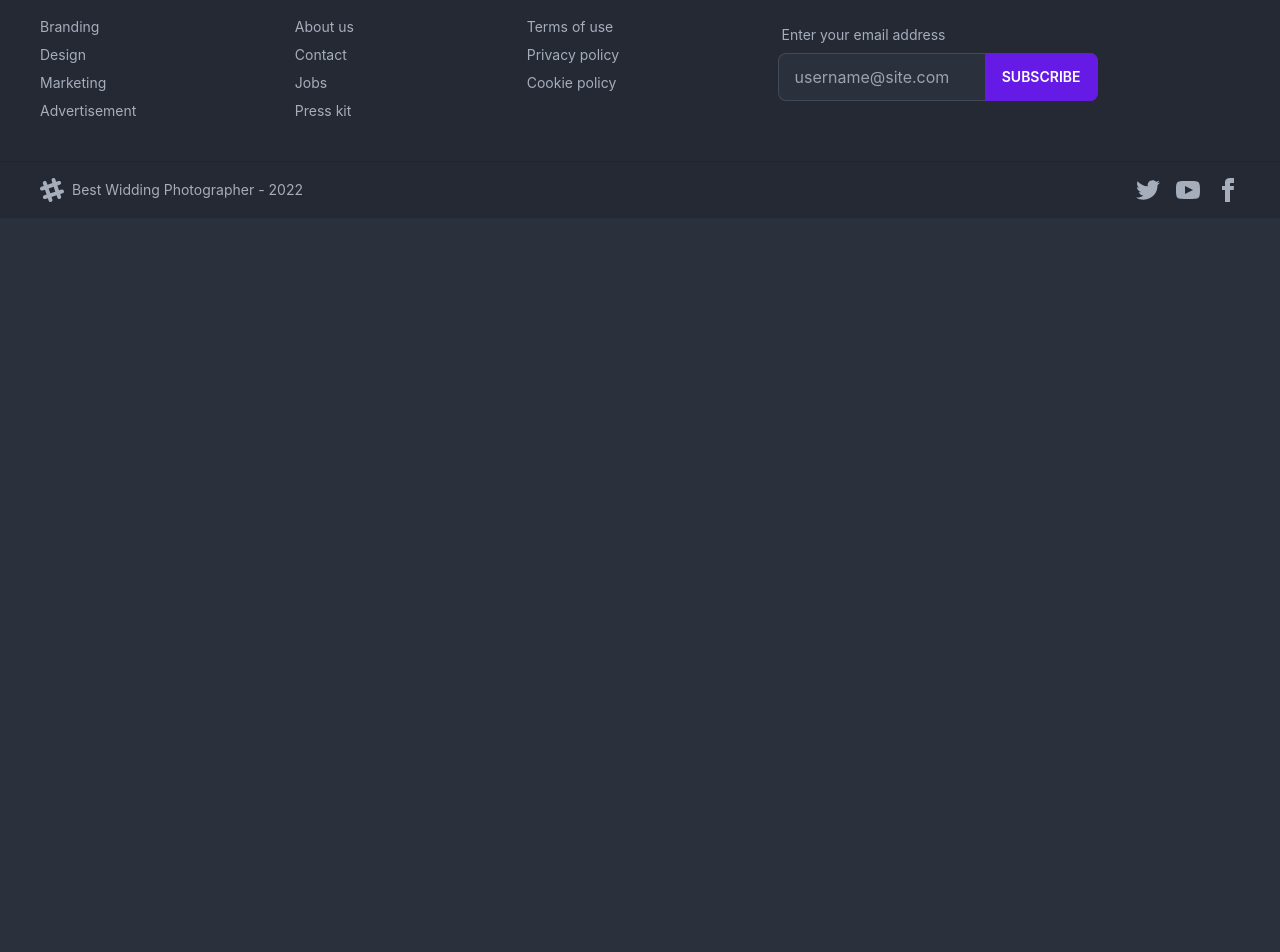
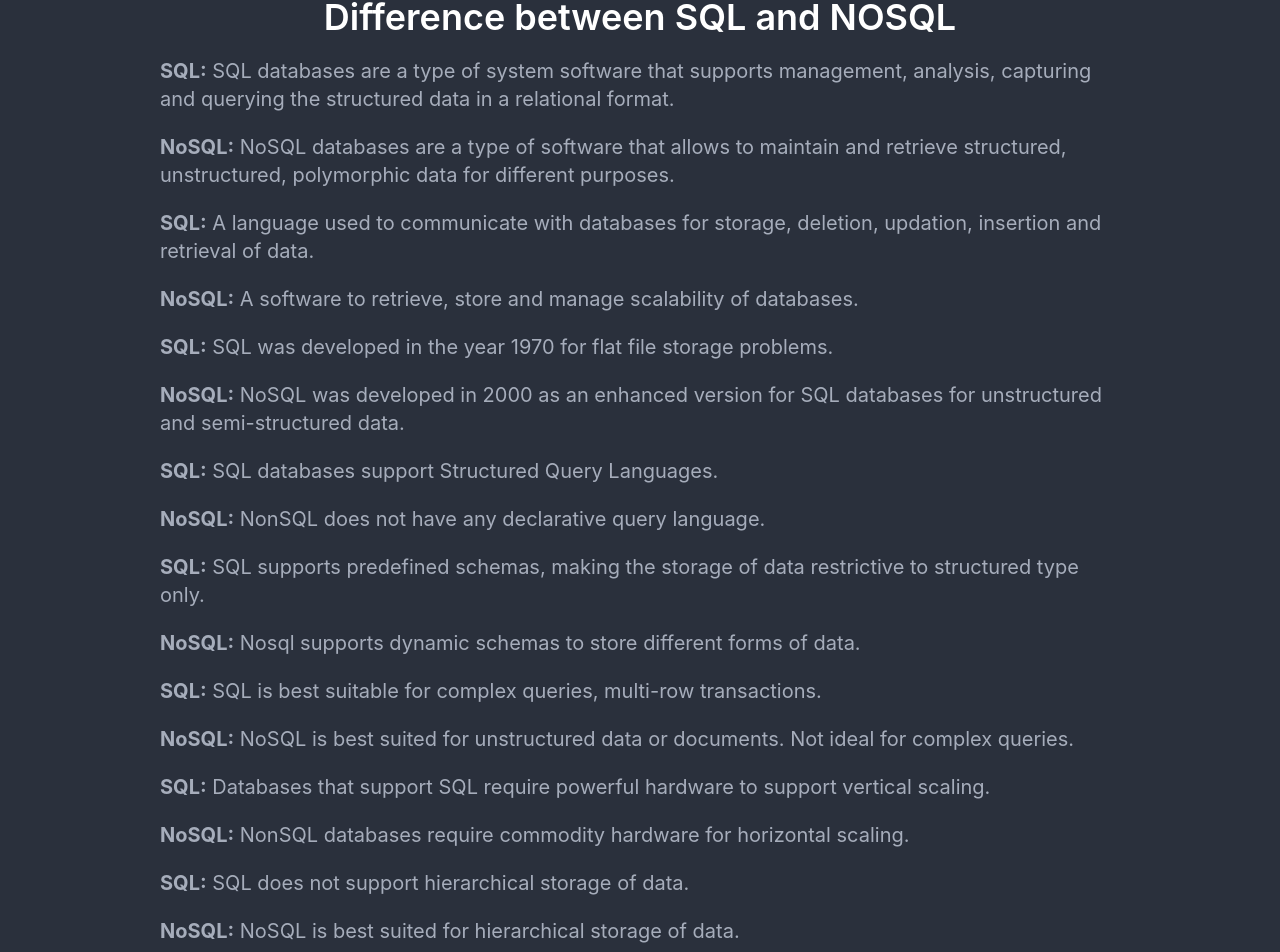
Before and after one commit to sl243/photography-client, a React (Create React App) app: page /blog in a window 1280 px wide. Shown: the part 149-1101 px from the top of the page. Before the commit the page ends 800 px from the top, so only its background shows below. Built offline with nearby package versions, Linux system fonts and the light colour scheme; no server answers.

Commit message:
added user review updated

```diff
--- a/src/Pages/Blog/Blog.js
+++ b/src/Pages/Blog/Blog.js
@@ -2,8 +2,64 @@ import React from 'react';
 
 const Blog = () => {
     return (
-        <div>
-            <h1>This is Blog</h1>
+        <div className='mt-20'>
+            <div>
+                <h1 className='text-4xl text-center text-white font-semibold'>Difference between SQL and NOSQL</h1>
+                <p className='w-3/4 mx-auto text-xl mt-5'>
+                    <strong>SQL:</strong> SQL databases are a type of system software that supports management, analysis, capturing and querying the structured data in a relational format.
+                </p>
+                <p className='w-3/4 mx-auto text-xl mt-5'>
+                    <strong>NoSQL:</strong> NoSQL databases are a type of software that allows to maintain and retrieve structured, unstructured, polymorphic data for different purposes.
+                </p>
+                <p className='w-3/4 mx-auto text-xl mt-5'>
+                    <strong>SQL:</strong> A language used to communicate with databases for storage, deletion, updation, insertion and retrieval of data.
+                </p>
+                <p className='w-3/4 mx-auto text-xl mt-5'>
+                    <strong>NoSQL:</strong> A software to retrieve, store and manage scalability of databases.
+                </p>
+                <p className='w-3/4 mx-auto text-xl mt-5'>
+                    <strong>SQL:</strong> SQL was developed in the year 1970 for flat file storage problems.
+                </p>
+                <p className='w-3/4 mx-auto text-xl mt-5'>
+                    <strong>NoSQL:</strong> NoSQL was developed in 2000 as an enhanced version for SQL databases for unstructured and semi-structured data.
+                </p>
+                <p className='w-3/4 mx-auto text-xl mt-5'>
+                    <strong>SQL:</strong> SQL databases support Structured Query Languages.
+                </p>
+                <p className='w-3/4 mx-auto text-xl mt-5'>
+                    <strong>NoSQL:</strong> NonSQL does not have any declarative query language.
+                </p>
+                <p className='w-3/4 mx-auto text-xl mt-5'>
+                    <strong>SQL:</strong> SQL supports predefined schemas, making the storage of data restrictive to structured type only.
+                </p>
+                <p className='w-3/4 mx-auto text-xl mt-5'>
+                    <strong>NoSQL:</strong> Nosql supports dynamic schemas to store different forms of data.
+                </p>
+                <p className='w-3/4 mx-auto text-xl mt-5'>
+                    <strong>SQL:</strong> SQL is best suitable for complex queries, multi-row transactions.
+                </p>
+                <p className='w-3/4 mx-auto text-xl mt-5'>
+                    <strong>NoSQL:</strong> NoSQL is best suited for unstructured data or documents. Not ideal for complex queries.
+                </p>
+                <p className='w-3/4 mx-auto text-xl mt-5'>
+                    <strong>SQL:</strong> Databases that support SQL require powerful hardware to support vertical scaling.
+                </p>
+                <p className='w-3/4 mx-auto text-xl mt-5'>
+                    <strong>NoSQL:</strong> NonSQL databases require commodity hardware for horizontal scaling.
+                </p>
+                <p className='w-3/4 mx-auto text-xl mt-5'>
+                    <strong>SQL:</strong> SQL does not support hierarchical storage of data.
+                </p>
+                <p className='w-3/4 mx-auto text-xl mt-5'>
+                    <strong>NoSQL:</strong> NoSQL is best suited for hierarchical storage of data.
+                </p>
+                <p className='w-3/4 mx-auto text-xl mt-5'>
+                    <strong>SQL:</strong> SQL databases can only be run on a single system and hence, does not follow distribution of data.
+                </p>
+                <p className='w-3/4 mx-auto text-xl mt-5'>
+                    <strong>NoSQL:</strong> NoSQL databases are designed to follow data distribution features like repetition, partition.
+                </p>
+            </div>
         </div>
     );
 };
--- a/src/Pages/MyReview/MyReview.js
+++ b/src/Pages/MyReview/MyReview.js
@@ -7,7 +7,7 @@ const MyReview = () => {
     const [myreviews, setMyreviews] = useState([])
 
     useEffect(() => {
-        fetch(`http://localhost:5000/reviews?email=${user?.email}`)
+        fetch(`https://shamim-photography-server.vercel.app/reviews?email=${user?.email}`)
         .then( res => res.json())
         .then( data => {
             setMyreviews(data)
@@ -18,7 +18,7 @@ const MyReview = () => {
     const handleDelete = id => {
         const procced = window.confirm('Are you sure, you want to cancle your order')
         if (procced) {
-            fetch(`http://localhost:5000/reviews/${id}`, {
+            fetch(`https://shamim-photography-server.vercel.app/reviews/${id}`, {
                 method: 'DELETE',
                 // // jwt token verify
                 // headers: {
@@ -40,21 +40,20 @@ const MyReview = () => {
 
     return (
         <div className='mt-20'>
-            <h1 className='text-3xl text-center mb-2'>You have {myreviews.length} Reviews</h1>
-            <div className="overflow-x-auto">
-                <table className="table">
+            <h1 className='text-3xl text-center text-white mb-2'>You have {myreviews.length} Reviews</h1>
+            <div className="overflow-x-auto w-full">
+                <table className="table w-full">
                     <thead className='w-100'>
                         <tr className='w-1/4'>
                             <th>
                             </th>
                             <th>Services</th>
                             <th>User Info</th>
-                            <th>Price</th>
-                            <th className='w-1/4'>Message</th>
+                            <th>Review</th>
                             <th>Status</th>
                         </tr>
                     </thead>
-                    <tbody className='w-1/4 mx-auto'>
+                    <tbody>
 
                         {
                             myreviews.map(myreview => <MyReviewDetails
--- a/src/Pages/MyReview/MyReviewDetails.js
+++ b/src/Pages/MyReview/MyReviewDetails.js
@@ -1,11 +1,12 @@
 import React, { useEffect, useState } from 'react';
+import { Link } from 'react-router-dom';
 
 const MyReviewDetails = ({ myreview, handleDelete }) => {
-    const { _id, serviceName, service, customer, phone, photoURL,message, price } = myreview;
+    const { _id, serviceName, service, customer, phone, photoURL,message } = myreview;
     const [reviewSevice, setReviewService] = useState({})
 
     useEffect(() => {
-        fetch(`http://localhost:5000/services/${service}`)
+        fetch(`https://shamim-photography-server.vercel.app/services/${service}`)
             .then(res => res.json())
             .then(data => setReviewService(data))
     }, [service])
@@ -49,19 +50,18 @@ const MyReviewDetails = ({ myreview, handleDelete }) => {
                     </div>
                 </div>
             </td>
-            <td>price</td>
             <th >
                 <td>{message}</td>
             </th>
             <th>
-                {/* <td>
-                    <button
-                        onClick={() => handleStatusUpdate(_id)}
+                <td>
+                    <Link to={`/updatereview/${_id}`}> <button
+                        // onClick={() => handleStatusUpdate(_id)}
                         className="btn btn-ghost">
-                        {status ? status : 'Panding'}
-                    </button>
-                </td> */}
-                <td>{price}</td>
+                        {/* {status ? status : 'Panding'} */}
+                        Edit Review
+                    </button></Link>
+                </td>
             </th>
         </tr >
     );
--- a/src/Pages/Reviews/Reviews.js
+++ b/src/Pages/Reviews/Reviews.js
@@ -28,7 +28,7 @@ const Reviews = () => {
         }
 
 
-        fetch('http://localhost:5000/reviews', {
+        fetch('https://shamim-photography-server.vercel.app/reviews', {
             method: 'POST',
             headers: {
                 'content-type': 'application/json',
--- a/src/Pages/ServiceDetails/ServiceDetails.js
+++ b/src/Pages/ServiceDetails/ServiceDetails.js
@@ -7,7 +7,7 @@ const ServiceDetails = () => {
     const [reviews, setReviews] = useState([])
 
     useEffect(() => {
-        fetch('http://localhost:5000/reviews')
+        fetch('https://shamim-photography-server.vercel.app/reviews')
             .then(res => res.json())
             .then(data => {
                 setReviews(data)
--- a/src/Pages/Services/Services.js
+++ b/src/Pages/Services/Services.js
@@ -6,7 +6,7 @@ const Services = () => {
     const [services, setServices] = useState([])
 
     useEffect(() => {
-        fetch('http://localhost:5000/services')
+        fetch('https://shamim-photography-server.vercel.app/services')
             .then(res => res.json())
             .then(data => {
                 setServices(data)
--- /dev/null
+++ b/src/Pages/UpdateReview/UpdateReview.js
@@ -0,0 +1,100 @@
+import React, { useContext, useState } from 'react';
+import { useLoaderData } from 'react-router-dom';
+import { AuthContext } from '../../context/AuthProvider/AuthProvider';
+
+const UpdateReview = () => {
+    const {user} = useContext(AuthContext)
+    const { _id, customer ,photoURL,phone } = useLoaderData()
+    const [review, setReview] = useState({})
+
+
+    const handleReviewChange = event => {
+        event.preventDefault()
+        const form = event.target;
+
+        const message = form.message.value;
+
+        const review = {
+            message
+        }
+
+
+        fetch(`http://localhost:5000/reviews/${_id}`, {
+            method: 'PUT',
+            headers: {
+                'content-type': 'application/json',
+                // authorization: `Bearer ${localStorage.getItem('genius-token')}`
+            },
+            body: JSON.stringify(review)
+        })
+            .then(res => res.json())
+            .then(data => {
+                console.log(data)
+                if(data.acknowledged === true){
+                    alert('Your review updated successfully');
+                    form.reset();
+                }
+            })
+            .catch(error => console.error(error))
+
+    }
+
+    return (
+        <div>
+            <div className='mt-20'>
+                <form onSubmit={handleReviewChange}>
+                    <h1 className='text-3xl font-bold text-center mb-5'>Update Your Review </h1>
+                    <div className='grid grid-cols-1 lg:grid-cols-2 gap-5'>
+                        <input
+                            name='fullName'
+                            type="text"
+                            defaultValue={customer}
+                            readOnly
+                            placeholder="Enter Your Name"
+                            className="input input-bordered w-full"
+                        />
+                        <input
+                            name='photoURL'
+                            type="text"
+                            defaultValue={photoURL}
+                            placeholder="Enter Your Photo URL"
+                            className="input input-bordered w-full"
+                        />
+                        <input
+                            name='phone'
+                            type="text"
+                            defaultValue={phone}
+                            readOnly
+                            placeholder="Phone Number"
+                            className="input input-bordered w-full"
+                            required
+                        />
+                        <input
+                            name='email'
+                            type="text"
+                            defaultValue={user?.email}
+                            readOnly
+                            placeholder="Email"
+                            className="input input-bordered w-full"
+                            required
+                        />
+                    </div>
+                    <textarea
+                        name='message'
+                        className="textarea textarea-bordered h-40 w-full mt-3"
+                        placeholder="Update Your Review"
+                        required
+                    ></textarea>
+                    <input
+                        type="submit"
+                        value="Update Review"
+                        className="btn w-1/2 mx-auto mt-3 mb-5"
+                    />
+
+                </form>
+            </div>
+        </div>
+    );
+};
+
+export default UpdateReview;
--- a/src/Router/Routes/Routes.js
+++ b/src/Router/Routes/Routes.js
@@ -8,6 +8,7 @@ import Reviews from "../../Pages/Reviews/Reviews";
 import ServiceDetails from "../../Pages/ServiceDetails/ServiceDetails";
 import Services from "../../Pages/Services/Services";
 import Signup from "../../Pages/Signup/Signup";
+import UpdateReview from "../../Pages/UpdateReview/UpdateReview";
 
 const router = createBrowserRouter([
     {
@@ -25,7 +26,7 @@ const router = createBrowserRouter([
             {
                 path: '/services/:id',
                 element: <ServiceDetails></ServiceDetails>,
-                loader: ({params}) => fetch(`http://localhost:5000/services/${params.id}`)
+                loader: ({params}) => fetch(`https://shamim-photography-server.vercel.app/services/${params.id}`)
             },
             {
                 path: '/login',
@@ -42,11 +43,16 @@ const router = createBrowserRouter([
             {
                 path: '/reviews/:id',
                 element: <Reviews></Reviews>,
-                loader: ({params}) => fetch(`http://localhost:5000/services/${params.id}`)
+                loader: ({params}) => fetch(`https://shamim-photography-server.vercel.app/services/${params.id}`)
             },
             {
                 path: '/myreview',
                 element: <MyReview></MyReview>
+            },
+            {
+                path: '/updatereview/:id',
+                element: <UpdateReview></UpdateReview>,
+                loader: ({params}) => fetch(`http://localhost:5000/reviews/${params.id}`)
             }
         ]
     }
```
Also changed, not shown: firebase.json (added), 1 other file (tests, documents, lock files or other folders).
